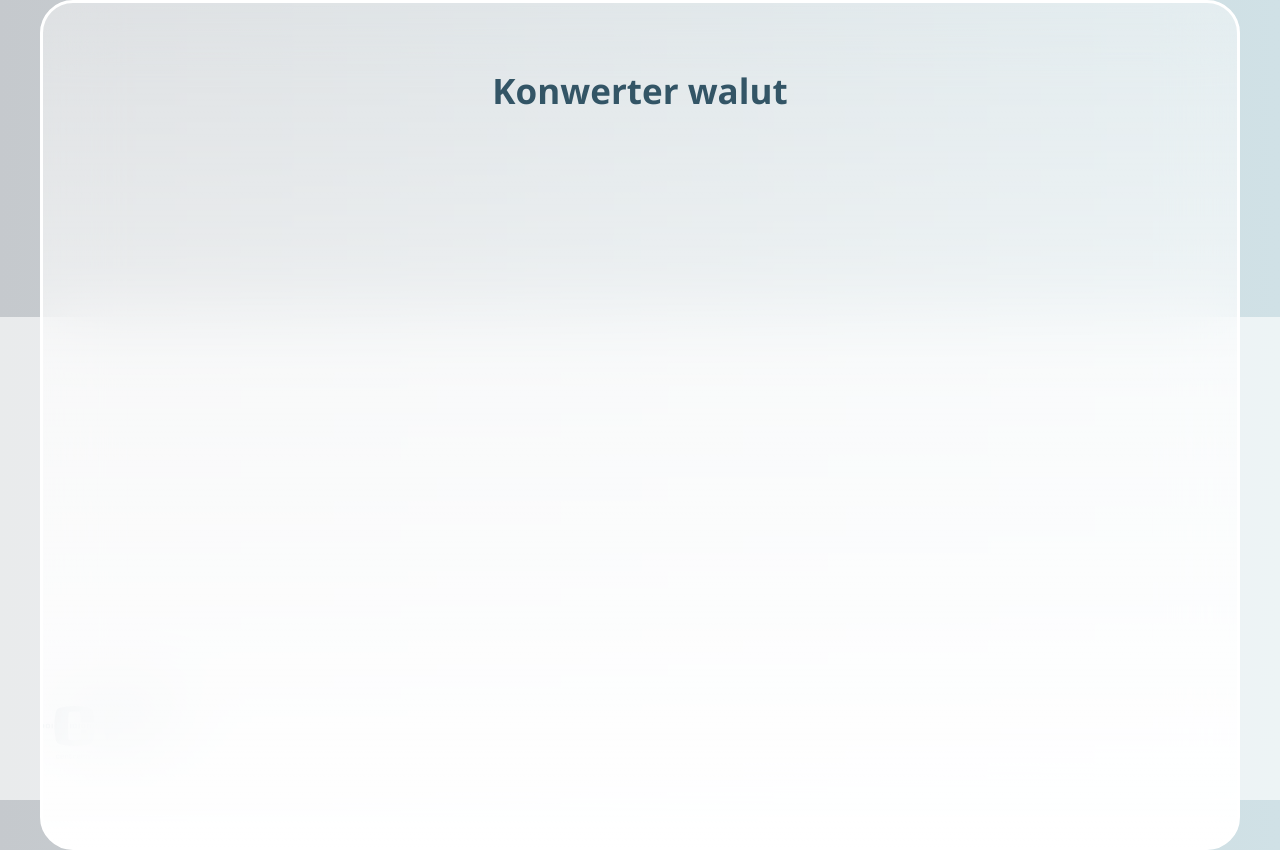
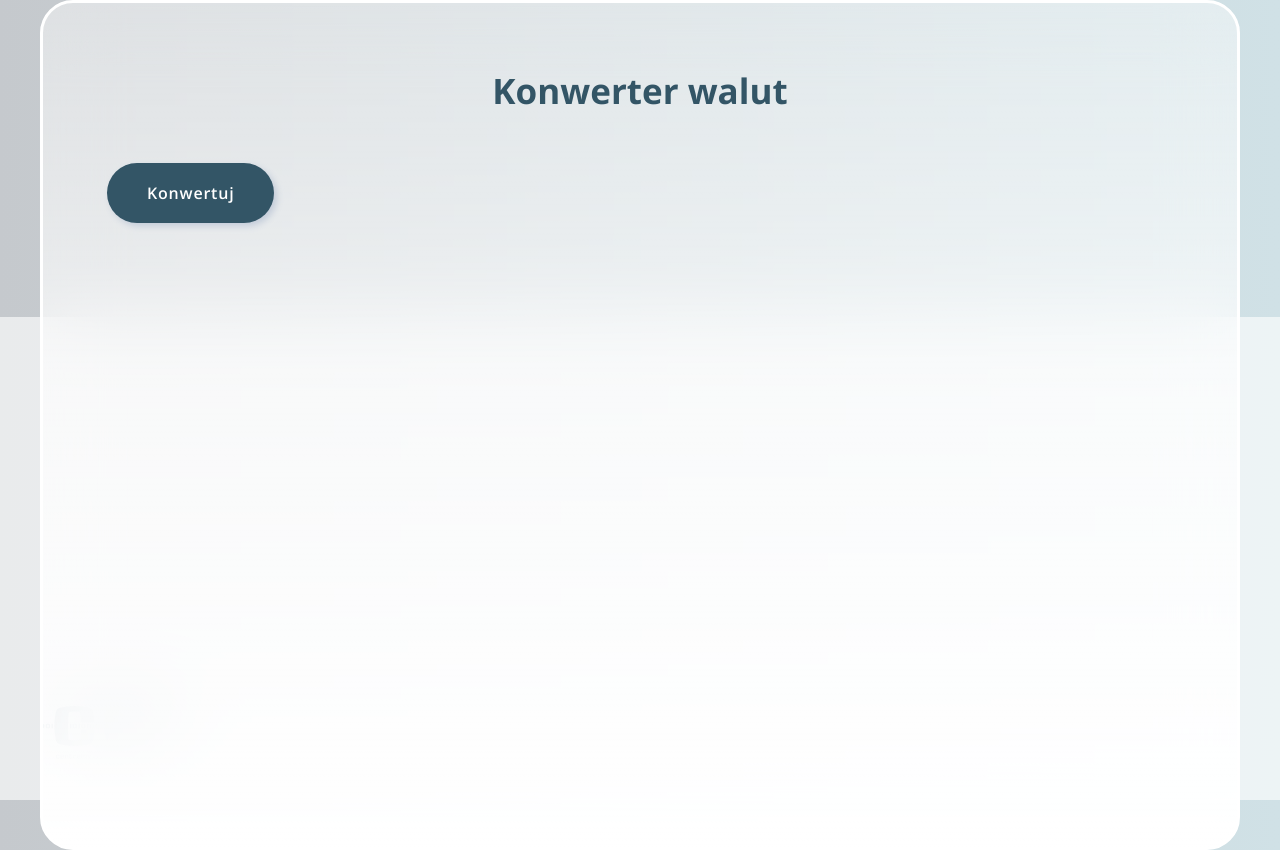
Before and after one commit to valerii-frontend/currency, a React (Create React App) app: page / in a window 1280 px wide. Built offline with nearby package versions, Linux system fonts and the light colour scheme; the HTML template or start-up script is replaced by a standard one.

Commit message:
add btn component

```diff
--- a/src/App.tsx
+++ b/src/App.tsx
@@ -1,10 +1,13 @@
 import React from "react";
+import Button from "./components/UI/Button/Button";
 import Card from "./components/UI/Card/Card";
 
 function App() {
 	return (
 		<div className='App'>
-			<Card title='Konwerter walut'></Card>
+			<Card title='Konwerter walut'>
+				<Button>Konwertuj</Button>
+			</Card>
 		</div>
 	);
 }
--- /dev/null
+++ b/src/components/UI/Button/Button.module.css
@@ -0,0 +1,38 @@
+.btn {
+	--box-shadow: 3px 3px 7px #c2cbd9;
+
+	display: flex;
+	align-items: center;
+	justify-content: center;
+	letter-spacing: 0.8px;
+	font: inherit;
+	font-weight: 600;
+	border-radius: 40px;
+	height: 60px;
+	padding: 0 40px;
+	border: none;
+	cursor: pointer;
+	box-shadow: var(--box-shadow);
+	transition: background 0.3s, box-shadow 0.3s;
+}
+.btn:hover:not(:disabled) {
+	--box-shadow: 5px 5px 12px #98adcd;
+}
+
+.primary {
+	color: var(--white);
+	background: var(--primary);
+}
+.primary:hover {
+	background: var(--primary-hover);
+}
+.secondary {
+	color: var(--primary);
+	background: var(--white);
+}
+
+.primary:disabled {
+	--primary: var(--grey);
+	--primary-hover: var(--grey);
+	cursor: not-allowed;
+}
--- /dev/null
+++ b/src/components/UI/Button/Button.tsx
@@ -0,0 +1,17 @@
+import React, { FC, ButtonHTMLAttributes } from "react";
+import styles from "./Button.module.css";
+
+interface ButtonProps extends ButtonHTMLAttributes<HTMLButtonElement> {
+	view?: "secondary" | "primary";
+}
+
+const Button: FC<ButtonProps> = ({ children, view, disabled }) => {
+	const btnStyles = `${styles.btn} ${view === "secondary" ? styles.secondary : styles.primary} `;
+
+	return (
+		<button disabled={disabled} className={btnStyles}>
+			{children}
+		</button>
+	);
+};
+export default Button;
```
Also changed, not shown: src/components/UI/Select/Select.tsx (added, +16 -0 lines).
